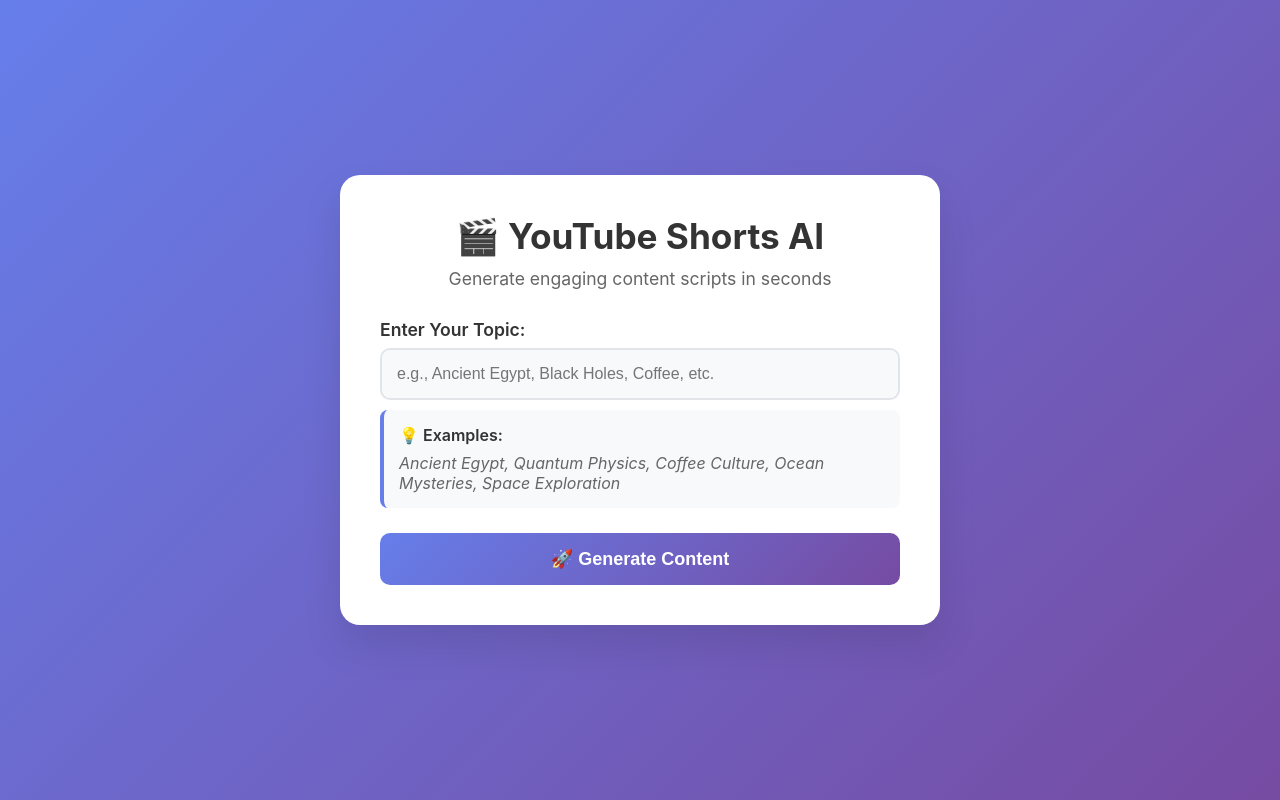
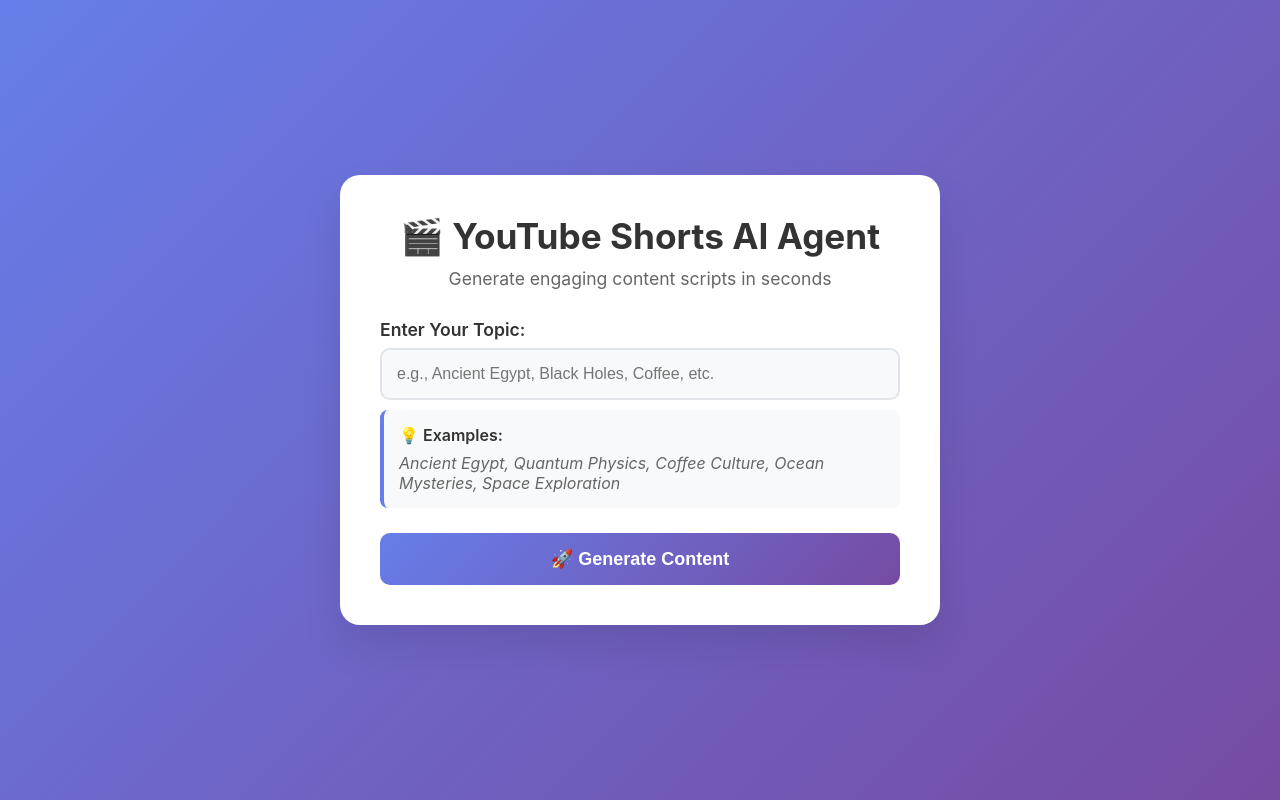
Before and after one commit to dijo-stephen/youtube-shorts-ai-agent, a plain HTML site: page index.html in a window 1280 px wide. Drawn offline with Linux system fonts and the light colour scheme.

Commit message:
Update index.html

```diff
--- a/index.html
+++ b/index.html
@@ -192,7 +192,7 @@
 </head>
 <body>
     <div class="container">
-        <h1>🎬 YouTube Shorts AI</h1>
+        <h1>🎬 YouTube Shorts AI Agent</h1>
         <p class="subtitle">Generate engaging content scripts in seconds</p>
 
 
```
